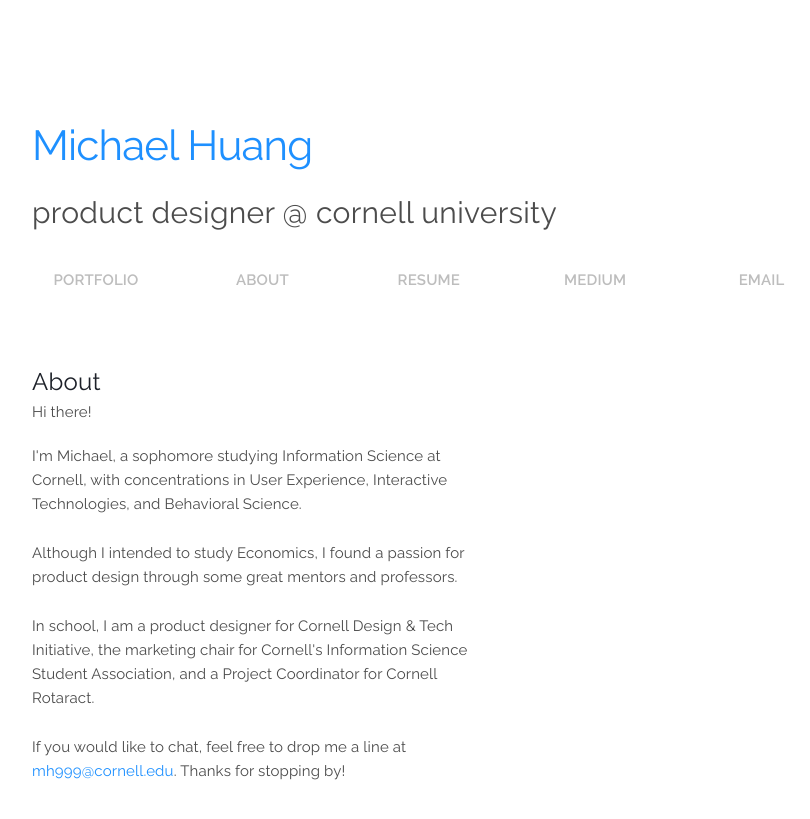
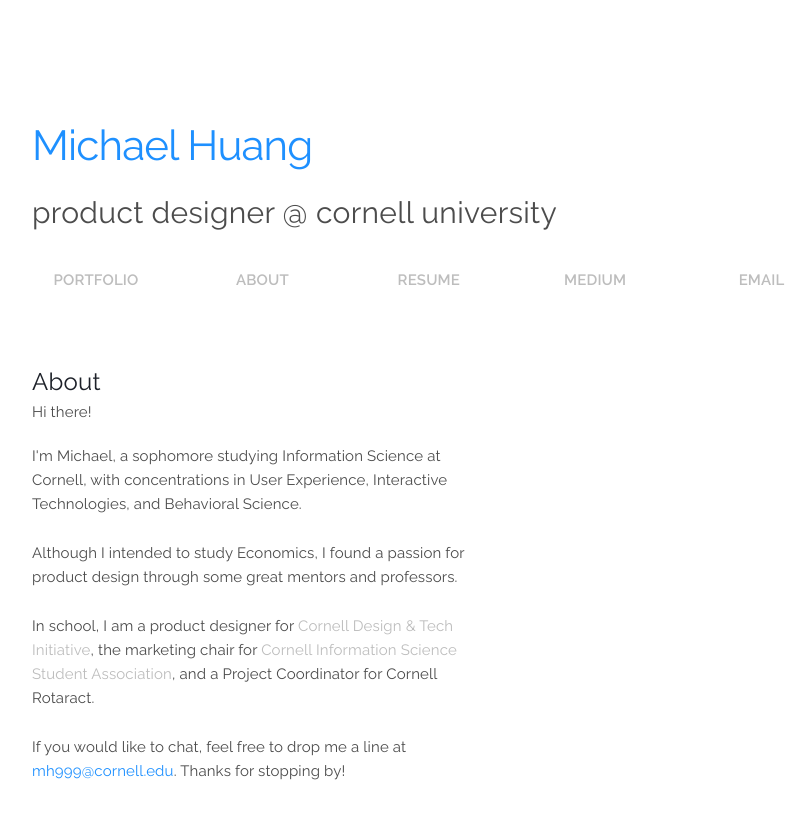
Before and after one commit to michaelhuangmk/michaelhuangmk.github.io, a Jekyll site: the page built from about.md, in a window 1280 px wide. Shown: the top 819 px of the page, without its empty margins (128-938 px from the left). Built offline with Jekyll 4.4.1, drawn with Linux system fonts in a browser that asks for light colours; our own code applies the rules of GitHub Pages for plain Markdown files; part of the change alters nothing that is shown.

```diff
--- a/_layouts/about.html
+++ b/_layouts/about.html
@@ -9,7 +9,7 @@ layout: default
                 <h6>Hi there!</h6>
                 <p>I'm Michael, a sophomore studying Information Science at Cornell, with concentrations in User Experience, Interactive Technologies, and Behavioral Science.</p>
                 <p>Although I intended to study Economics, I found a passion for product design through some great mentors and professors.</p>
-                <p>In school, I am a product designer for Cornell Design & Tech Initiative, the marketing chair for Cornell's Information Science Student Association, and a Project Coordinator for Cornell Rotaract.</p>
+                <p>In school, I am a product designer for <a href="http://cornelldti.org/">Cornell Design & Tech Initiative</a>, the marketing chair for <a href="http://issa.infosci.cornell.edu/about.html">Cornell Information Science Student Association</a>, and a Project Coordinator for Cornell Rotaract.</p>
                 <p>If you would like to chat, feel free to drop me a line at <a class="u-dodgerblue" href="mailto: mh999@cornell.edu"> mh999@cornell.edu</a>. Thanks for stopping by!</p>
             </div>
             <div class="six columns">
```
